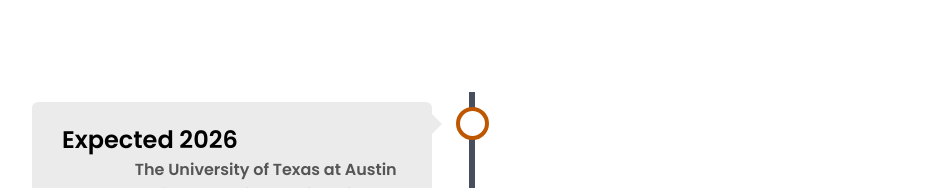
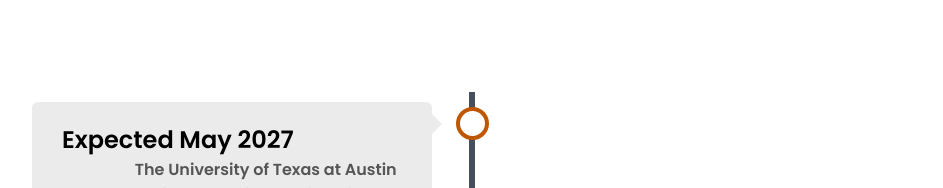
Before and after one commit to alexaizq/portfolio, a plain HTML site: page index.html in a window 1280 px wide. Shown: the part 1377-1565 px from the top of the page, without its empty margins (168-1111 px from the left). Drawn offline with Linux system fonts and the light colour scheme.

Commit message:
grad date update

```diff
--- a/index.html
+++ b/index.html
@@ -70,7 +70,7 @@
         <div class="timeline">
             <div class="container left">
                 <div class="content">
-                <h2>Expected 2026</h2>
+                <h2>Expected May 2027</h2>
                 <div style="display: flex; align-items: center; gap: 10px;">
                       <img src="./assets/longhorn.png" alt="arrow icon" class="icon" />
                       <p style="margin: 0;"><strong>The University of Texas at Austin</strong> <br />MS in Mechanical Engineering <br />BS in Mechanical Engineering<br />Minor in Robotics</p>
```
